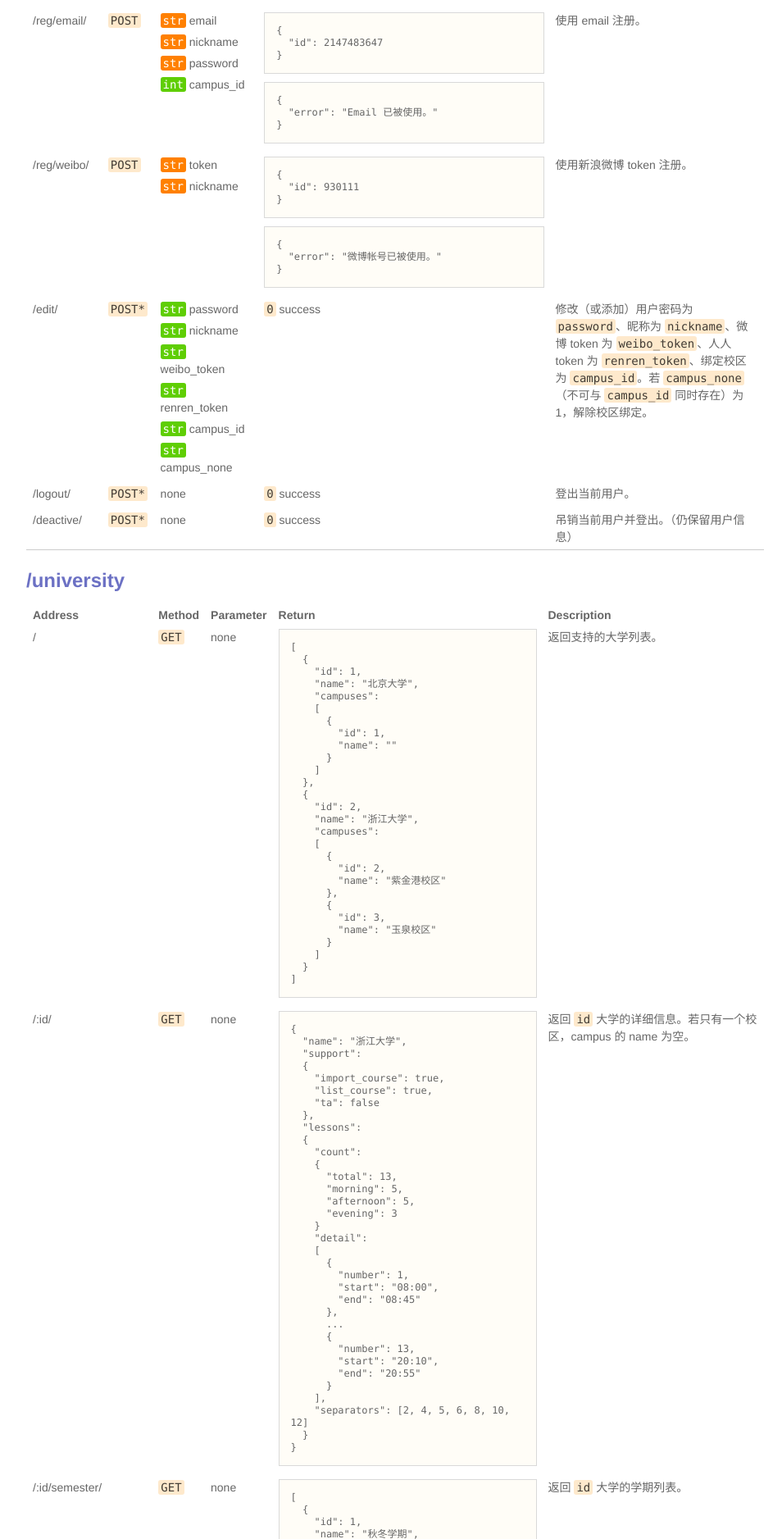
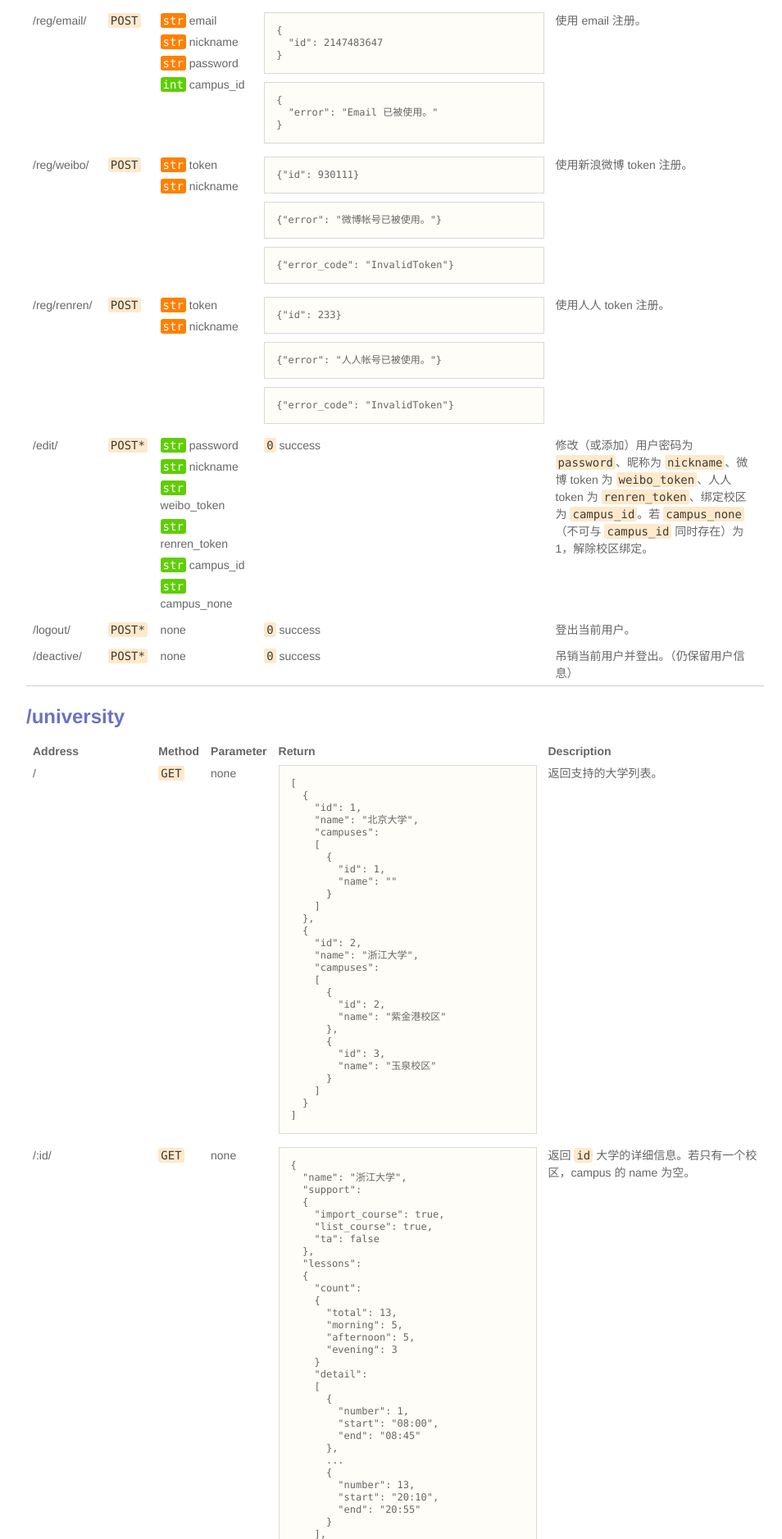
Before and after one commit to pkuapp/Nanbeige_server, a Django app: template templates/doc.html in a window 1280 px wide. Shown: the part 2039-3916 px from the top of the page at 82% size, without its empty margins (158-1112 px from the left). Run offline with Django 3.2, Linux system fonts and the light colour scheme; the template is opened without the code that fills it, so the values that code supplies are empty; parts of the project's set-up code (start-up, migrations or seed data) failed here and were passed over.

Commit message:
update doc.

```diff
--- a/templates/doc.html
+++ b/templates/doc.html
@@ -372,12 +372,29 @@ td:last-child {
       <li><code class="required">str</code> nickname</li>
     </ul>
   </td>
-  <td align="left"><pre>{
-  "id": 930111
-}</pre><pre>{
-  "error": "微博帐号已被使用。"
-}</td>
+  <td align="left">
+    <pre>{"id": 930111}</pre>
+    <pre>{"error": "微博帐号已被使用。"}</pre>
+    <pre>{"error_code": "InvalidToken"}</pre>
+  </td>
   <td align="left">使用新浪微博 token 注册。</td>
+</tr>
+
+<tr>
+  <td align="left">/reg/renren/</td>
+  <td align="left"><code>POST</code></td>
+  <td align="left">
+    <ul>
+      <li><code class="required">str</code> token</li>
+      <li><code class="required">str</code> nickname</li>
+    </ul>
+  </td>
+  <td align="left">
+    <pre>{"id": 233}</pre>
+    <pre>{"error": "人人帐号已被使用。"}</pre>
+    <pre>{"error_code": "InvalidToken"}</pre>
+  </td>
+  <td align="left">使用人人 token 注册。</td>
 </tr>
 
 <tr>
```
